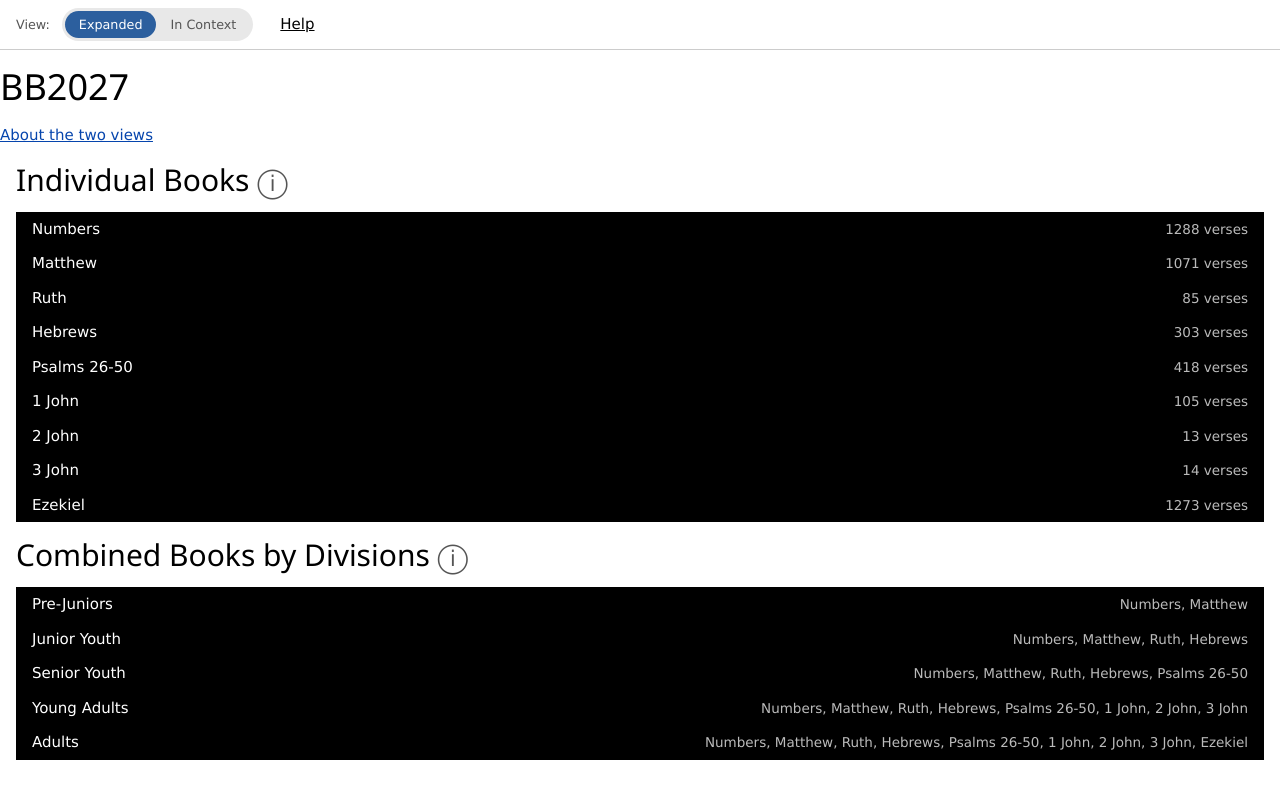
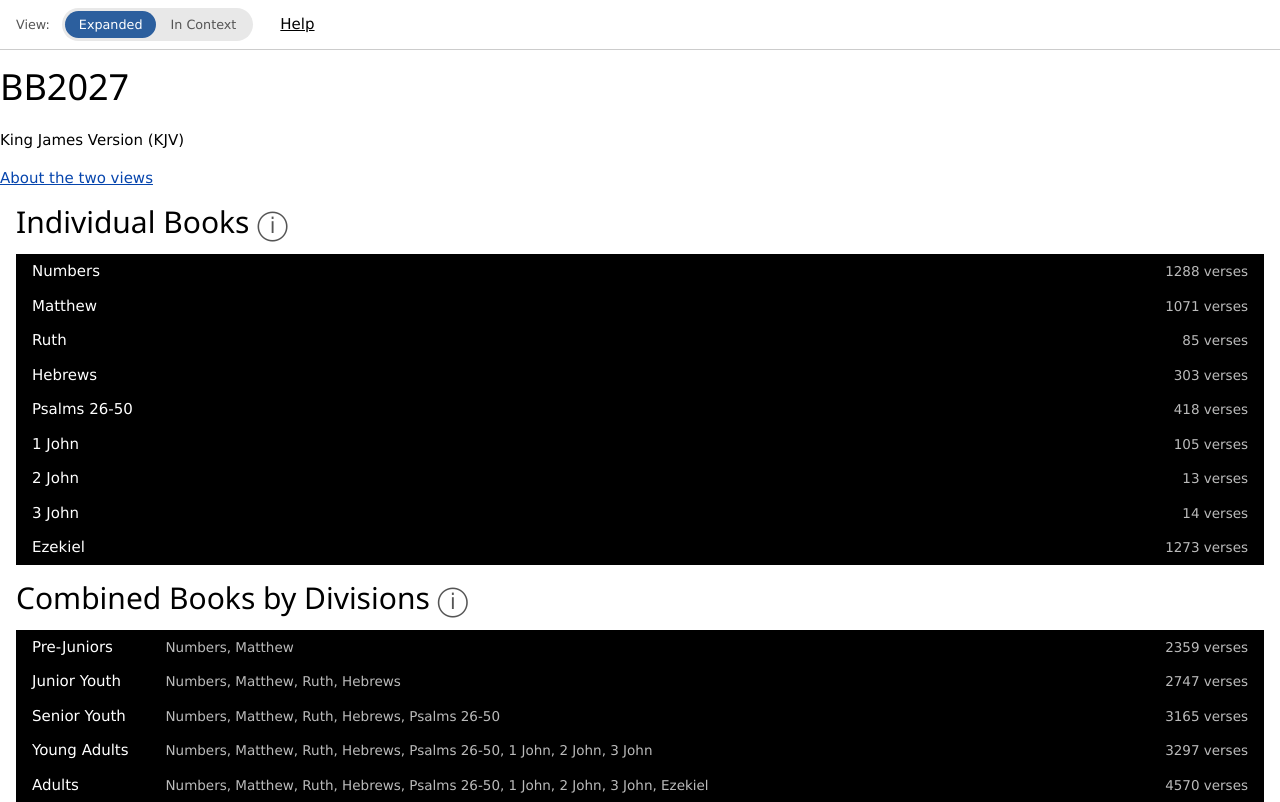
Before and after one commit to dwongk/BB2027, a plain HTML site: page index.html in a window 1280 px wide. Drawn offline with Linux system fonts and the light colour scheme.

Commit message:
Propose website update from StudyTools build

```diff
--- a/index.html
+++ b/index.html
@@ -26,6 +26,7 @@
 
 <h1>BB2027</h1>
 
+<p>King James Version (KJV)</p>
 <details class="view-guide">
 <summary>About the two views</summary>
 <ul>
@@ -230,7 +231,7 @@
 
 <h2>Combined Books by Divisions <span class="w3-tooltip tip-icon" tabindex="0" aria-label="Tip: tap a division to see its categories">&#9432;<span class="w3-text tip-text">Tap a division to see its categories.</span></span></h2>
 <div class="w3-accordion w3-light-grey">
-<button onclick="myFunction('Pre-Juniors')" class="w3-btn-block w3-left-align book-btn" title="Tap to see the categories"><span class="book-name">Pre-Juniors</span><span class="book-count">Numbers, Matthew</span></button>
+<button onclick="myFunction('Pre-Juniors')" class="w3-btn-block w3-left-align book-btn" title="Tap to see the categories"><span class="book-name">Pre-Juniors</span><span class="book-list">Numbers, Matthew</span><span class="book-count">2359 verses</span></button>
 <div id="Pre-Juniors" class="w3-accordion-content">
 <a href="Pre-Juniors/_book.html">Pre-Juniors</a>
 <a class="animals" href="Pre-Juniors/animals.html">animals</a>
@@ -251,7 +252,7 @@
 <a class="weapons" href="Pre-Juniors/weapons.html">weapons</a>
 <a class="which" href="Pre-Juniors/which.html">which</a>
 </div>
-<button onclick="myFunction('Junior Youth')" class="w3-btn-block w3-left-align book-btn" title="Tap to see the categories"><span class="book-name">Junior Youth</span><span class="book-count">Numbers, Matthew, Ruth, Hebrews</span></button>
+<button onclick="myFunction('Junior Youth')" class="w3-btn-block w3-left-align book-btn" title="Tap to see the categories"><span class="book-name">Junior Youth</span><span class="book-list">Numbers, Matthew, Ruth, Hebrews</span><span class="book-count">2747 verses</span></button>
 <div id="Junior Youth" class="w3-accordion-content">
 <a href="Junior%20Youth/_book.html">Junior Youth</a>
 <a class="animals" href="Junior%20Youth/animals.html">animals</a>
@@ -272,7 +273,7 @@
 <a class="weapons" href="Junior%20Youth/weapons.html">weapons</a>
 <a class="which" href="Junior%20Youth/which.html">which</a>
 </div>
-<button onclick="myFunction('Senior Youth')" class="w3-btn-block w3-left-align book-btn" title="Tap to see the categories"><span class="book-name">Senior Youth</span><span class="book-count">Numbers, Matthew, Ruth, Hebrews, Psalms 26-50</span></button>
+<button onclick="myFunction('Senior Youth')" class="w3-btn-block w3-left-align book-btn" title="Tap to see the categories"><span class="book-name">Senior Youth</span><span class="book-list">Numbers, Matthew, Ruth, Hebrews, Psalms 26-50</span><span class="book-count">3165 verses</span></button>
 <div id="Senior Youth" class="w3-accordion-content">
 <a href="Senior%20Youth/_book.html">Senior Youth</a>
 <a class="animals" href="Senior%20Youth/animals.html">animals</a>
@@ -293,7 +294,7 @@
 <a class="weapons" href="Senior%20Youth/weapons.html">weapons</a>
 <a class="which" href="Senior%20Youth/which.html">which</a>
 </div>
-<button onclick="myFunction('Young Adults')" class="w3-btn-block w3-left-align book-btn" title="Tap to see the categories"><span class="book-name">Young Adults</span><span class="book-count">Numbers, Matthew, Ruth, Hebrews, Psalms 26-50, 1 John, 2 John, 3 John</span></button>
+<button onclick="myFunction('Young Adults')" class="w3-btn-block w3-left-align book-btn" title="Tap to see the categories"><span class="book-name">Young Adults</span><span class="book-list">Numbers, Matthew, Ruth, Hebrews, Psalms 26-50, 1 John, 2 John, 3 John</span><span class="book-count">3297 verses</span></button>
 <div id="Young Adults" class="w3-accordion-content">
 <a href="Young%20Adults/_book.html">Young Adults</a>
 <a class="animals" href="Young%20Adults/animals.html">animals</a>
@@ -314,7 +315,7 @@
 <a class="weapons" href="Young%20Adults/weapons.html">weapons</a>
 <a class="which" href="Young%20Adults/which.html">which</a>
 </div>
-<button onclick="myFunction('Adults')" class="w3-btn-block w3-left-align book-btn" title="Tap to see the categories"><span class="book-name">Adults</span><span class="book-count">Numbers, Matthew, Ruth, Hebrews, Psalms 26-50, 1 John, 2 John, 3 John, Ezekiel</span></button>
+<button onclick="myFunction('Adults')" class="w3-btn-block w3-left-align book-btn" title="Tap to see the categories"><span class="book-name">Adults</span><span class="book-list">Numbers, Matthew, Ruth, Hebrews, Psalms 26-50, 1 John, 2 John, 3 John, Ezekiel</span><span class="book-count">4570 verses</span></button>
 <div id="Adults" class="w3-accordion-content">
 <a href="Adults/_book.html">Adults</a>
 <a class="animals" href="Adults/animals.html">animals</a>
--- a/static/category.css
+++ b/static/category.css
@@ -71,3 +71,9 @@ button.w3-btn-block:hover { background: #333 }
 .view-guide summary { cursor: pointer; color: #0645ad; text-decoration: underline; }
 .view-guide ul { margin: 0.5em 0; }
 .view-guide li { margin-bottom: 0.4em; }
+
+/* Division bars: the book list is a left-aligned middle column. The name
+   column is at least 8em wide (fits every current book and division name),
+   so all the lists start at the same place; longer names can still grow. */
+.book-name { min-width: 8em; }
+.book-list { flex: 1 1 auto; min-width: 0; text-align: left; margin: 0 1em; color: #bbb; font-size: 0.9em; white-space: nowrap; overflow: hidden; text-overflow: ellipsis; }
```
Also changed, not shown: condensed.html (+6 -5 lines).
